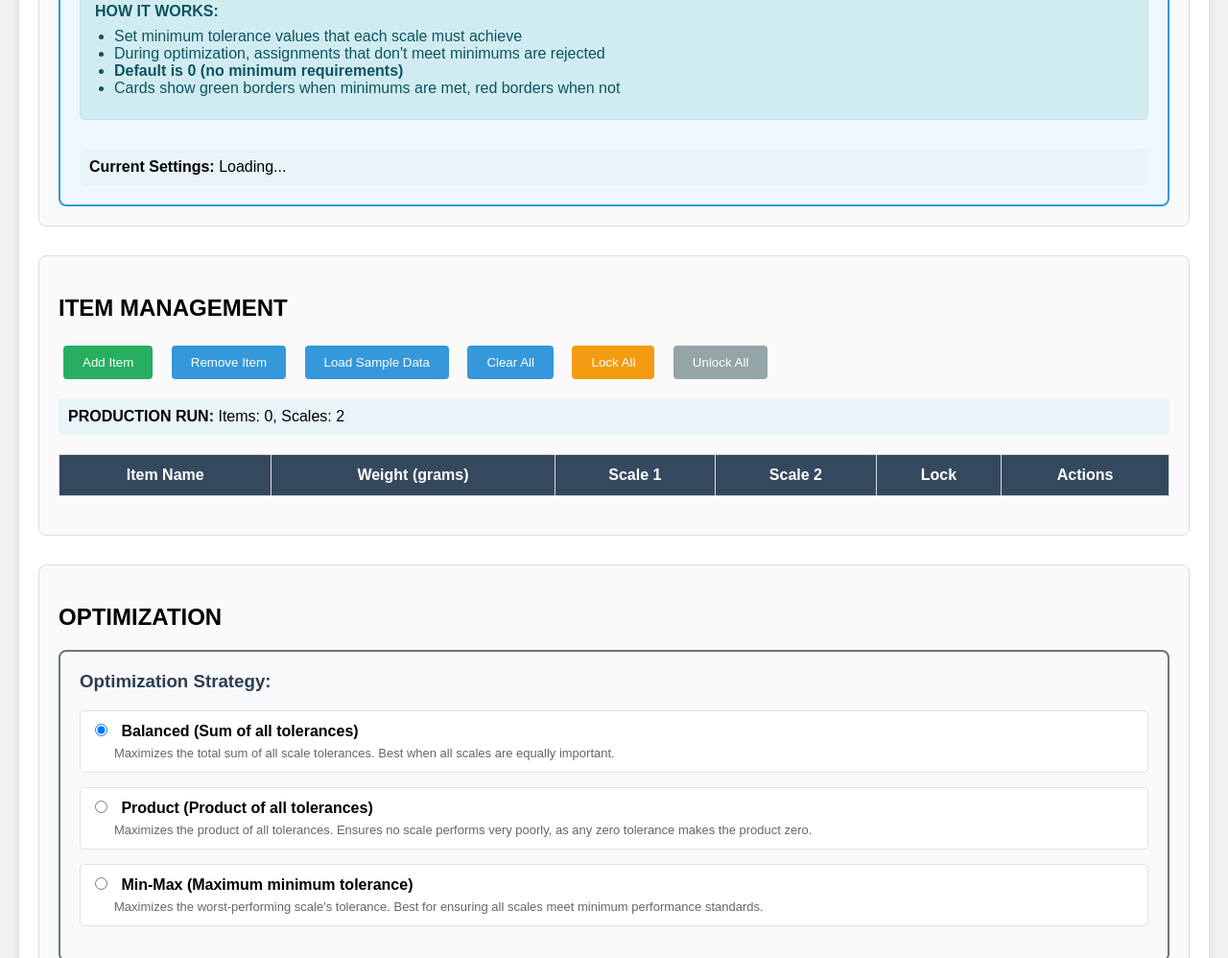
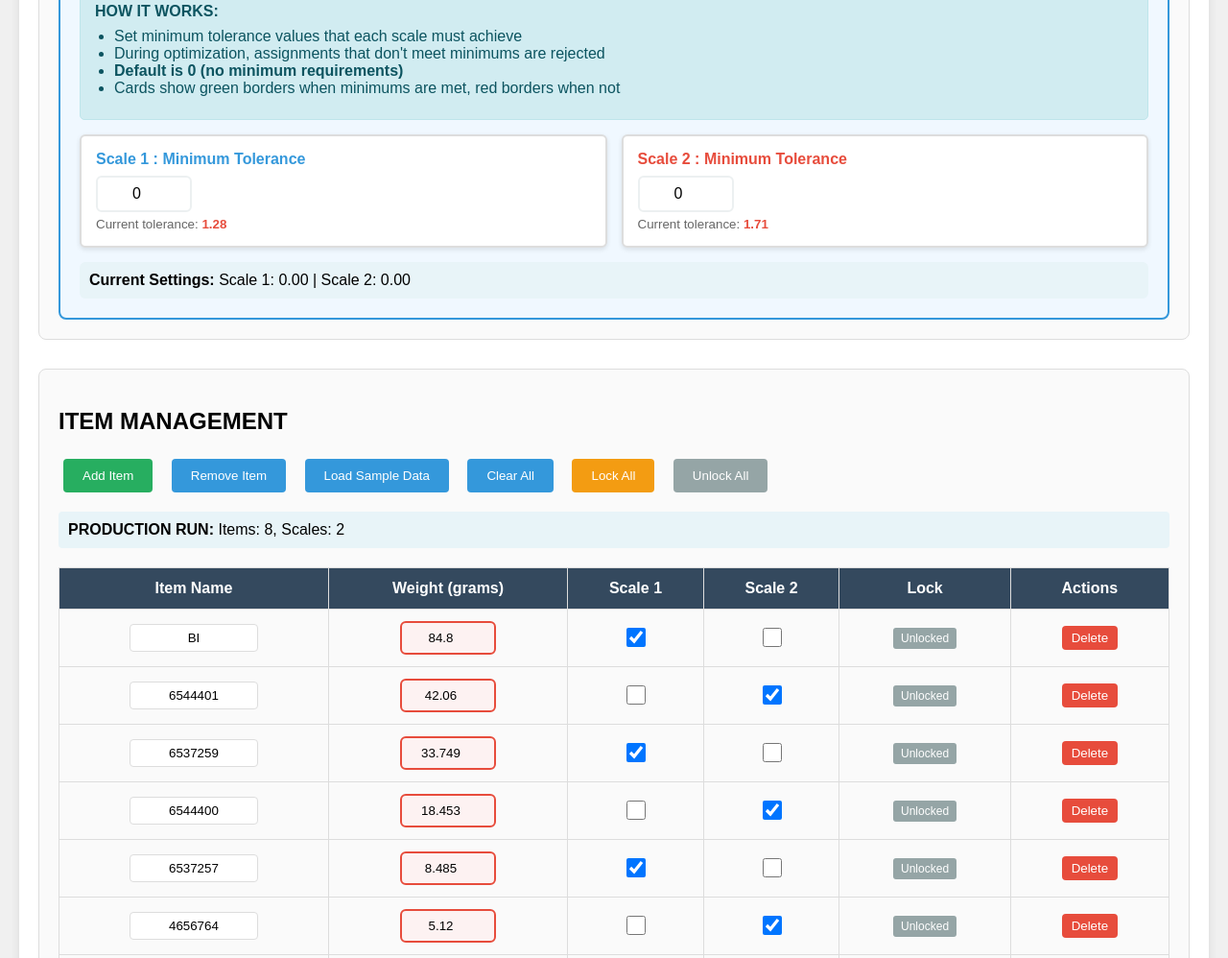
Before and after one commit to paulafallas/Weight_Optimizer, a plain HTML site: page index.html in a window 1280 px wide. Shown: the part 531-1529 px from the top of the page at 96% size. Drawn offline with Linux system fonts and the light colour scheme.

Commit message:
Update index.html

```diff
--- a/index.html
+++ b/index.html
@@ -1020,8 +1020,8 @@
             loadSampleData() {
                 this.items = [];
                 this.lockedItems.clear();
-                onst sampleWeights = [84.8, 42.06, 33.749, 18.453, 8.485, 5.12, 6.571, 32.536];
-		        const sampleNames = ["BI", "6544401", "6537259", "6544400", "6537257","4656764","6537260","654399"];
+                const sampleWeights = [84.8, 42.06, 33.749, 18.453, 8.485, 5.12, 6.571, 32.536];
+                const sampleNames = ["BI", "6544401", "6537259", "6544400", "6537257","4656764","6537260","654399"];
 
                 sampleWeights.forEach((weight, index) => {
                     const item = {
```
